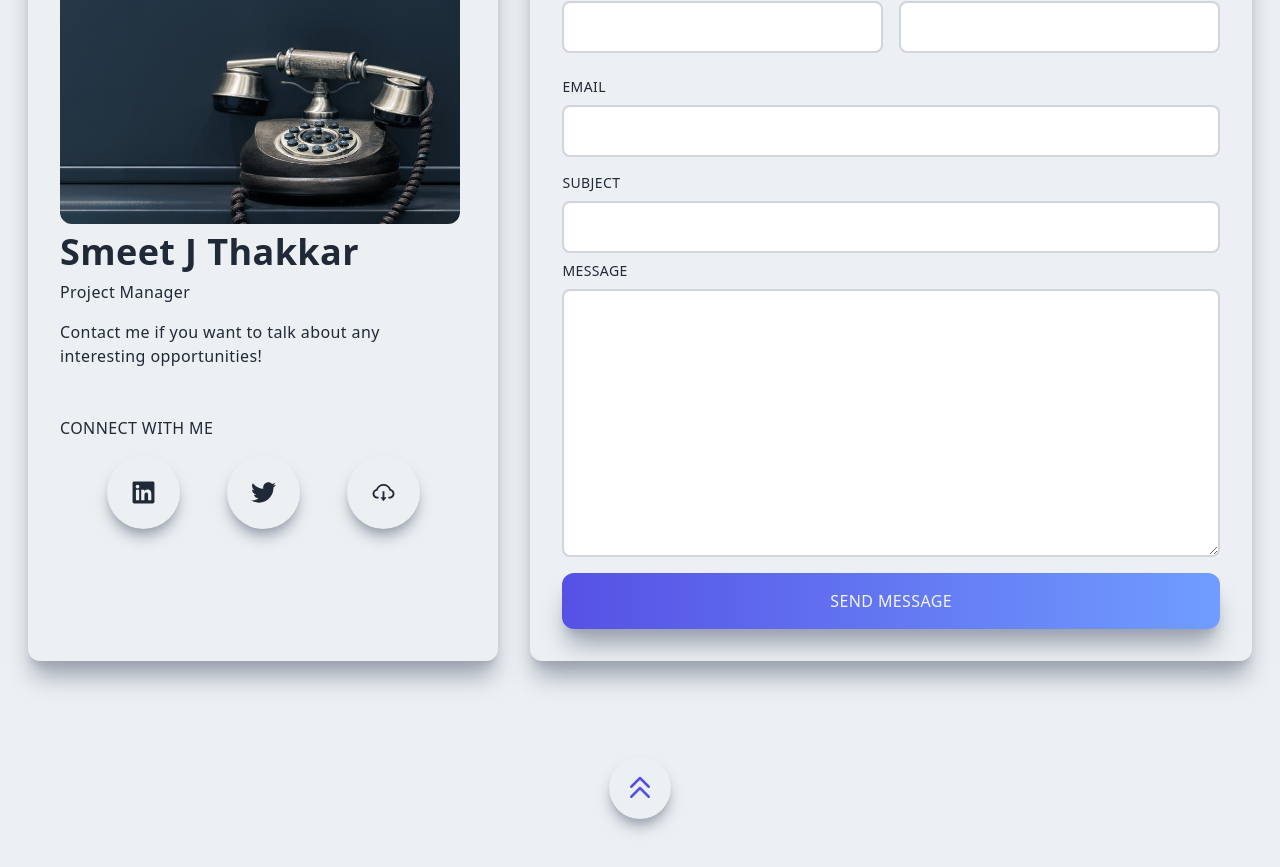
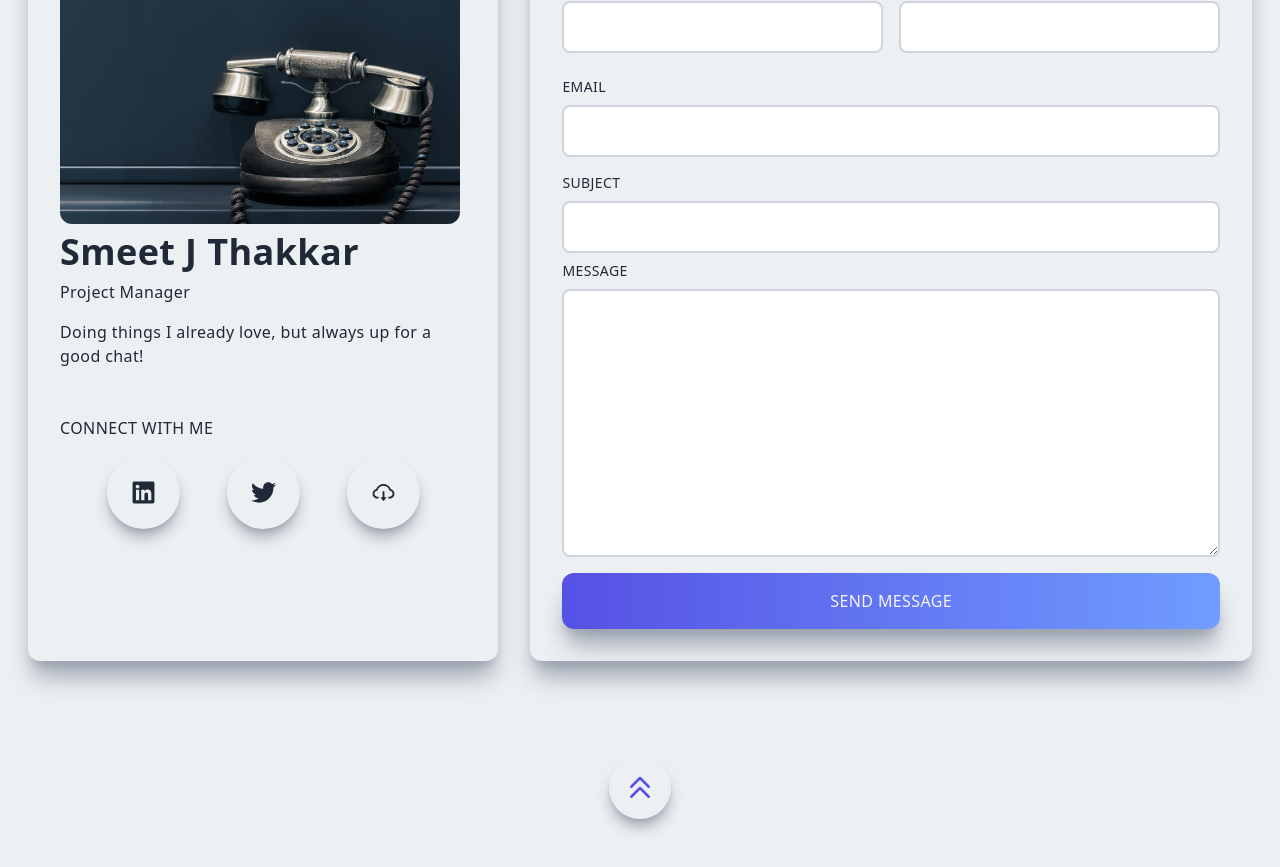
Before and after one commit to smeetthakkar/sjt-portfolio, a Next.js app: page / in a window 1280 px wide. Shown: the part 1871-2738 px from the top of the page. Built offline with nearby package versions, Linux system fonts and the light colour scheme.

Commit message:
Update Contact.js

```diff
--- a/components/Contact.js
+++ b/components/Contact.js
@@ -61,7 +61,7 @@ const Contact = () => {
                   <h2 className="py-2">Smeet J Thakkar</h2>
                   <p>Project Manager</p>
                   <p className="py-4">
-                    Contact me if you want to talk about any interesting opportunities!
+                    Doing things I already love, but always up for a good chat!
                   </p>
                 </div>
                 <div>
```
